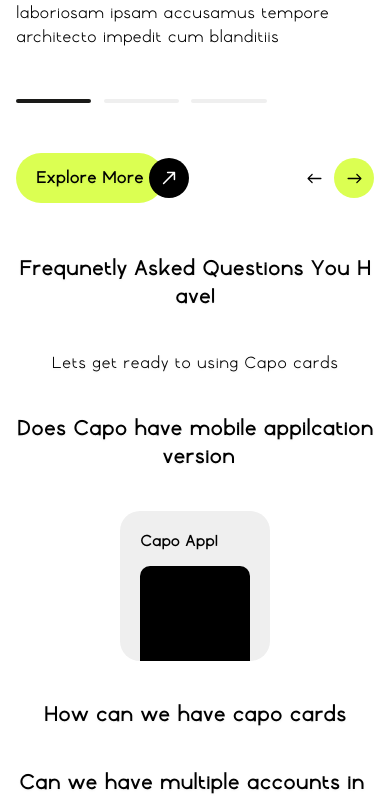
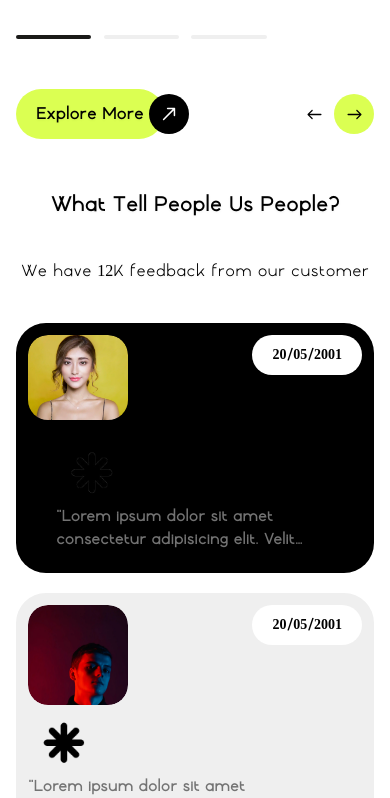
Before and after one commit to karthi200125/Landing_page_design_finance_card, a Next.js app: page / in a window 390 px wide. Shown: the part 2351-3149 px from the top of the page. Built offline with nearby package versions, Linux system fonts and the light colour scheme.

Commit message:
add testimonila also

```diff
--- a/app/components/Package.jsx
+++ b/app/components/Package.jsx
@@ -73,7 +73,7 @@
                 </div>
 
             </div>
-k
+
             {/* right side content */}
             <div className='w-full lg:w-[35%] xl:flex-1 space-y-[50px] lg:space-y-[200px]'>
                 <div className='space-y-[50px]'>
--- a/app/components/Testimonial.jsx
+++ b/app/components/Testimonial.jsx
@@ -7,6 +7,7 @@
 import profile2 from '../../public/profile2.webp';
 import profile3 from '../../public/profile3.webp';
 import profile4 from '../../public/profile4.webp';
+import TextAnimation from '../animations/TextAnimation';
 
 const Testimonial = () => {
     const [hoveredCard, setHoveredCard] = useState(0);
@@ -44,14 +45,14 @@
 
     return (
         <section className='min-h-[600px] flex flex-col justify-center gap-10 items-center overflow-hidden'>
-            <h2>What Tell People Us People?</h2>
-            <p>We have 12K feedback from our customer</p>
+            <h2><TextAnimation text='What Tell People Us People?' /></h2>
+            <p><TextAnimation text='We have 12K feedback from our customer' /></p>
 
-            <div className={`w-full flex flex-row items-center justify-start gap-5`}>
+            <div className={`w-full flex flex-col md:flex-row items-center justify-start gap-5`}>
                 {testimonialdata?.map((data, index) => (
                     <div
                         key={data?.id}
-                        className={`transition-all duration-500 ease-in-out h-[400px] xl:h-[450px] ${hoveredCard === index ? "bg-black" : "bg-[var(--gray)]"} hover:bg-black cursor-pointer rounded-[30px] p-5 relative group overflow-hidden ${hoveredCard === index ? 'w-[450px] lg:w-[600px] z-10' : 'w-[250px] lg:w-[330px]'
+                        className={`transition-all duration-500 ease-in-out h-[250px] md:h-[400px] xl:h-[450px] ${hoveredCard === index ? "bg-black" : "bg-[var(--gray)]"} hover:bg-black cursor-pointer rounded-[30px] p-5 relative group overflow-hidden ${hoveredCard === index ? 'w-full md:w-[450px] lg:w-[600px] z-10' : 'w-full md:w-[250px] lg:w-[330px]'
                             }`}
                         onMouseEnter={() => setHoveredCard(index)}
                         onMouseLeave={() => setHoveredCard(index)}
@@ -68,7 +69,7 @@
                     >
                         {/* img container */}
                         <div
-                            className={`absolute top-3 left-3 transition-all duration-500 ease-in-out rounded-[20px] overflow-hidden flex flex-col justify-between gap-3 ${hoveredCard === index ? 'w-[50%] h-[380px] xl:h-[430px]' : 'w-[100px] h-[100px]'
+                            className={`absolute top-3 left-3 transition-all duration-500 ease-in-out rounded-[20px] overflow-hidden flex flex-col justify-between gap-3 ${hoveredCard === index ? 'w-[100px] md:w-[50%] h-[100px] md:h-[380px] xl:h-[430px]' : 'w-[100px] h-[100px]'
                                 }`}
                         >
                             <img
@@ -78,7 +79,7 @@
                                     }`}
                             />
                             {hoveredCard === index && (
-                                <div className='h-[50px] text-md font-semibold rounded-full px-5 bg-white w-full flex flex-row items-center justify-between'>
+                                <div className='hidden sm:flex h-[50px] text-md font-semibold rounded-full px-5 bg-white w-full flex-row items-center justify-between'>
                                     {data?.name}
                                     <div>*</div>
                                 </div>
@@ -86,13 +87,13 @@
                         </div>
 
                         {/* top right date */}
-                        <div className={`${hoveredCard === index ? "hidden lg:flex" : "hidden xl:flex"} absolute top-3 right-3 px-5 h-[40px] items-center justify-center rounded-full bg-white max-w-max font-semibold text-sm`}>
+                        <div className={`${hoveredCard === index ? "flex md:hidden lg:flex" : "flex md:hidden xl:flex"} absolute top-3 right-3 px-5 h-[40px] items-center justify-center rounded-full bg-white max-w-max font-semibold text-sm`}>
                             {data?.date}
                         </div>
 
                         {/* card content */}
                         <div
-                            className={`absolute bottom-3 transition-all duration-500 ease-in-out h-[50%] rounded-[20px] ${hoveredCard === index ? 'right-3 w-[45%] pl-5' : 'left-3 w-[275px]'
+                            className={`absolute bottom-3 transition-all duration-500 ease-in-out h-[50%] rounded-[20px] ${hoveredCard === index ? 'w-[280px] md:right-3 md:w-[45%] pl-5' : 'left-3 w-[275px]'
                                 }`}
                         >
                             <img src={star.src} alt='' className='w-[70px] h-[70px] object-contain' />
--- a/app/page.jsx
+++ b/app/page.jsx
@@ -14,7 +14,7 @@
       <Hero />
       <Brands />
       <Package />
-      {/* <Testimonial /> */}
+      <Testimonial />
       <FAQ />
       <Footer />
     </main>
```
